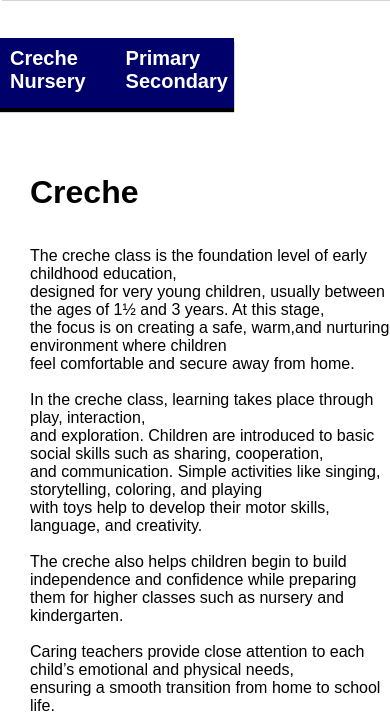
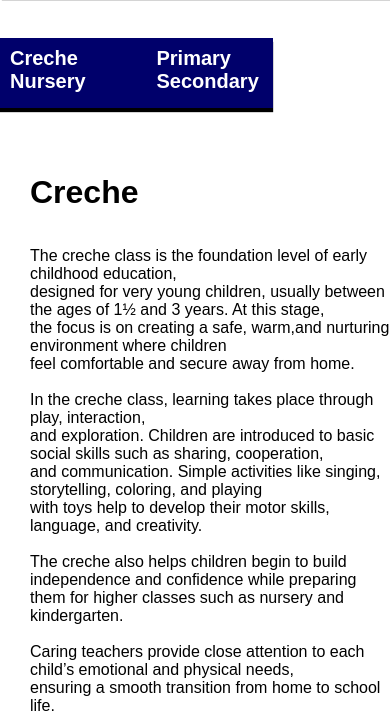
Before and after one commit to Tboyphantom/trophyRegencySchool, a plain HTML site: page index.html in a window 390 px wide. Shown: the part 1655-2373 px from the top of the page. Drawn offline with Linux system fonts and the light colour scheme.

Commit message:
style.css, index.html, script.js

```diff
--- a/style.css
+++ b/style.css
@@ -215,6 +215,9 @@ display: none;
     .side2 {
         width: 100%;
     }
+.classroom{
+    width: 70%;
+}
     .classroom ul{
         width: 200%;
 
```
